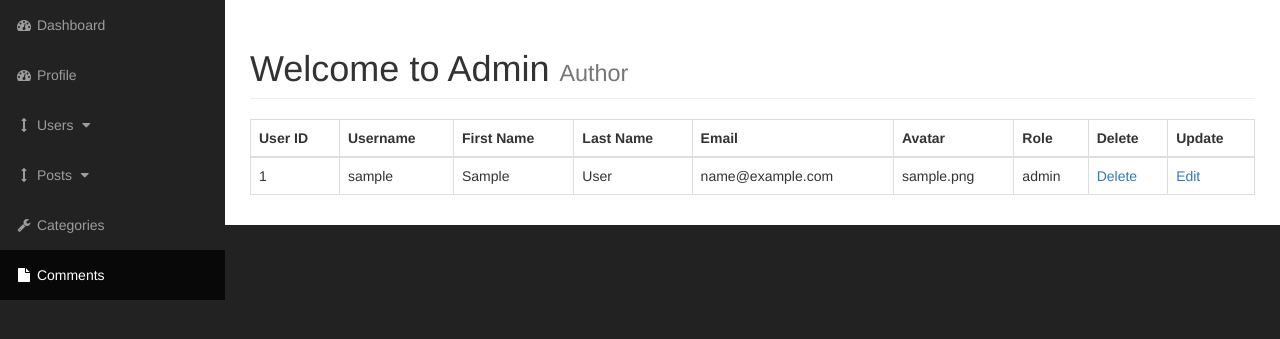
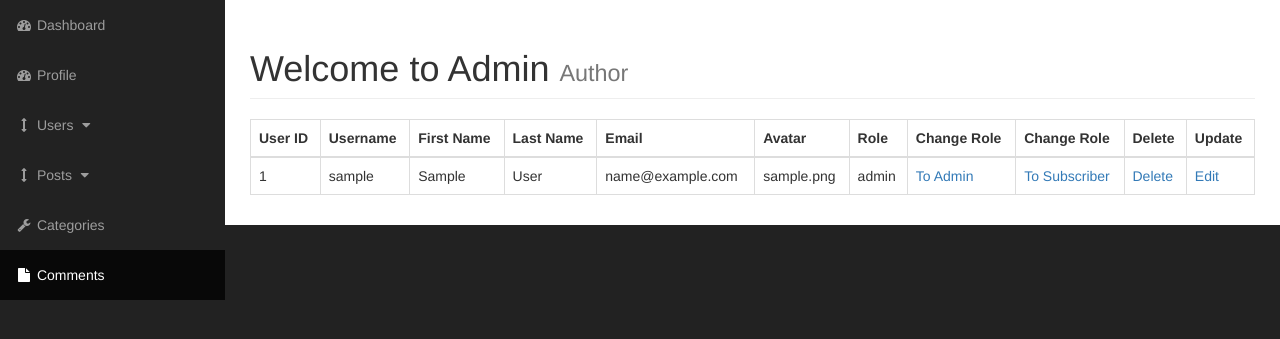
Before and after one commit to rookiemonkey/blogv3-php, a PHP site: page /admin/users.php in a window 1280 px wide. Shown: the part 51-390 px from the top of the page. Run offline with PHP 8.4, Linux system fonts and the light colour scheme; tables that the repository leaves empty or names only in its code hold one stand-in row (values such as "Sample post").

Commit message:
able to change user roles

```diff
--- a/admin/functions.php
+++ b/admin/functions.php
@@ -603,8 +603,10 @@
             echo "<td>{$row['user_email']}</td>";
             echo "<td>{$row['user_avatar']}</td>";
             echo "<td>{$row['user_role']}</td>";
+            echo "<td><a href='./users.php?admin={$row['user_id']}'>To Admin</a></td>";
+            echo "<td><a href='./users.php?subscriber={$row['user_id']}'>To Subscriber</a></td>";
             echo "<td><a href='./users.php?delete={$row['user_id']}'>Delete</a></td>";
-            echo "<td><a href='./users.php?delete=={$row['user_id']}'>Edit</a></td>";
+            echo "<td><a href='./users.php?update=={$row['user_id']}'>Edit</a></td>";
             echo "</tr>";
         }
     }
@@ -685,4 +687,60 @@
             header("Location: users.php");
         }
     }
+
+
+
+
+
+
+
+
+    /**
+     * change role to admin
+     */
+    function update_user_toAdmin() {
+        global $mysqli;
+
+        if(isset($_GET['admin'])) {
+            // prepare statement and query
+            $user_id = intval($_GET['admin']);
+            $user_role = 'admin';
+            $query = $mysqli->prepare("UPDATE users SET user_role = ? WHERE user_id = ?");
+            $query->bind_param('si', $user_role, $user_id);
+            $query->execute();
+            $query->close();
+
+            // refresh the page
+            header("Location: users.php");
+        }
+    }
+
+
+
+
+
+
+
+
+
+
+    /**
+     * change role to subscriber
+     */
+    function update_user_toSubscriber() {
+        global $mysqli;
+
+        if(isset($_GET['subscriber'])) {
+            // prepare statement and query
+            $user_id = intval($_GET['subscriber']);
+            $user_role = 'subscriber';
+            $query = $mysqli->prepare("UPDATE users SET user_role = ? WHERE user_id = ?");
+            $query->bind_param('si', $user_role, $user_id);
+            $query->execute();
+            $query->close();
+
+            // refresh the page
+            header("Location: users.php");
+        }
+    }
 ?>
--- a/admin/includes/users_read.php
+++ b/admin/includes/users_read.php
@@ -8,6 +8,8 @@
             <th>Email</th>
             <th>Avatar</th>
             <th>Role</th>
+            <th>Change Role</th>
+            <th>Change Role</th>
             <th>Delete</th>
             <th>Update</th>
         </tr>
@@ -16,6 +18,8 @@
 
         <?php read_users(); ?>
         <?php delete_user(); ?>
+        <?php update_user_toAdmin(); ?>
+        <?php update_user_toSubscriber(); ?>
 
     </tbody>
 </table>
```
